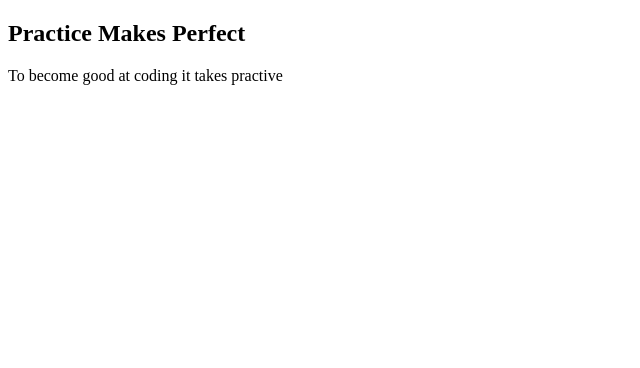
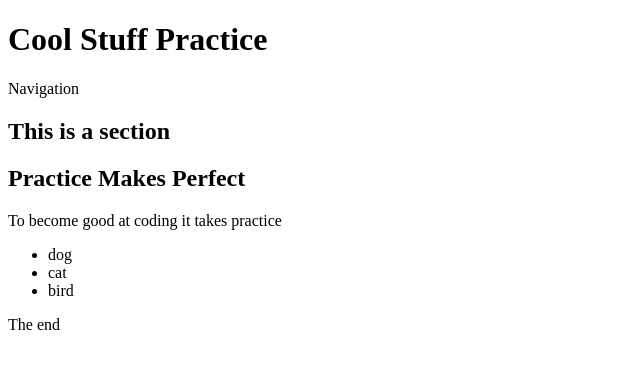
Before and after one commit to vuthatswho/practice, a plain HTML site: page index.html in a window 1280 px wide. Shown: the whole page, without its empty margins (0-640 px from the left). Drawn offline with Linux system fonts and the light colour scheme.

Commit message:
Added classwork items

```diff
--- a/index.html
+++ b/index.html
@@ -5,9 +5,26 @@
     <title>Practice</title>
   </head>
   <body>
+    <header>
+      <h1>Cool Stuff Practice</h1>
+    </header>
+    <nav>
+      Navigation
+    </nav>
+    <section>
+      <h2>This is a section</h2>
+    </section>
     <article>
-      <h1>Practice Makes Perfect</h1>
-      <p>To become good at coding it takes practive</p>
+      <h2>Practice Makes Perfect</h2>
+      <p>To become good at coding it takes practice</p>
     </article>
+    <aside>
+      <ul>
+        <li>dog</li>
+        <li>cat</li>
+        <li>bird</li>
+      </ul>
+    </aside>
+    <footer>The end</footer>
   </body>
 </html>
```
